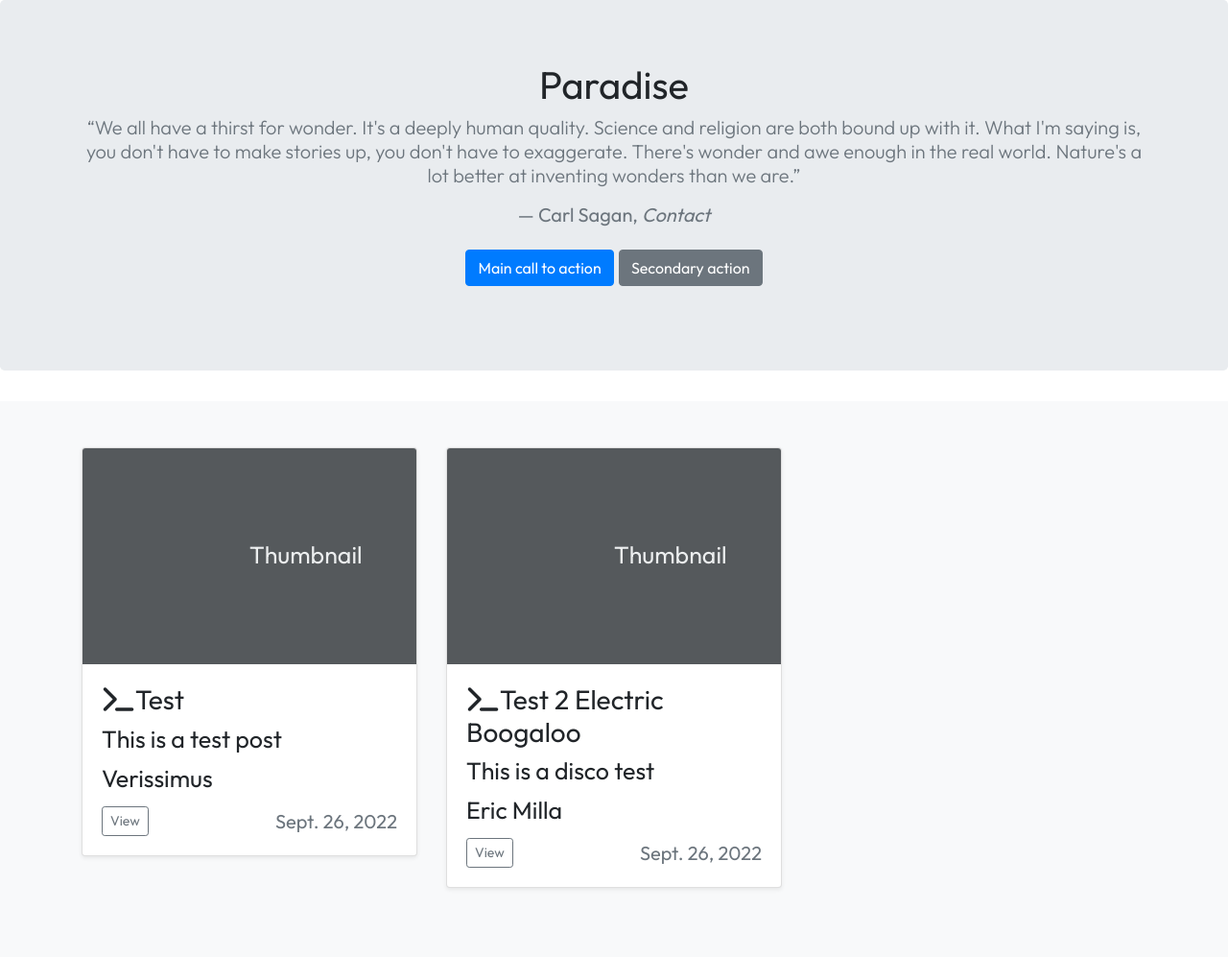
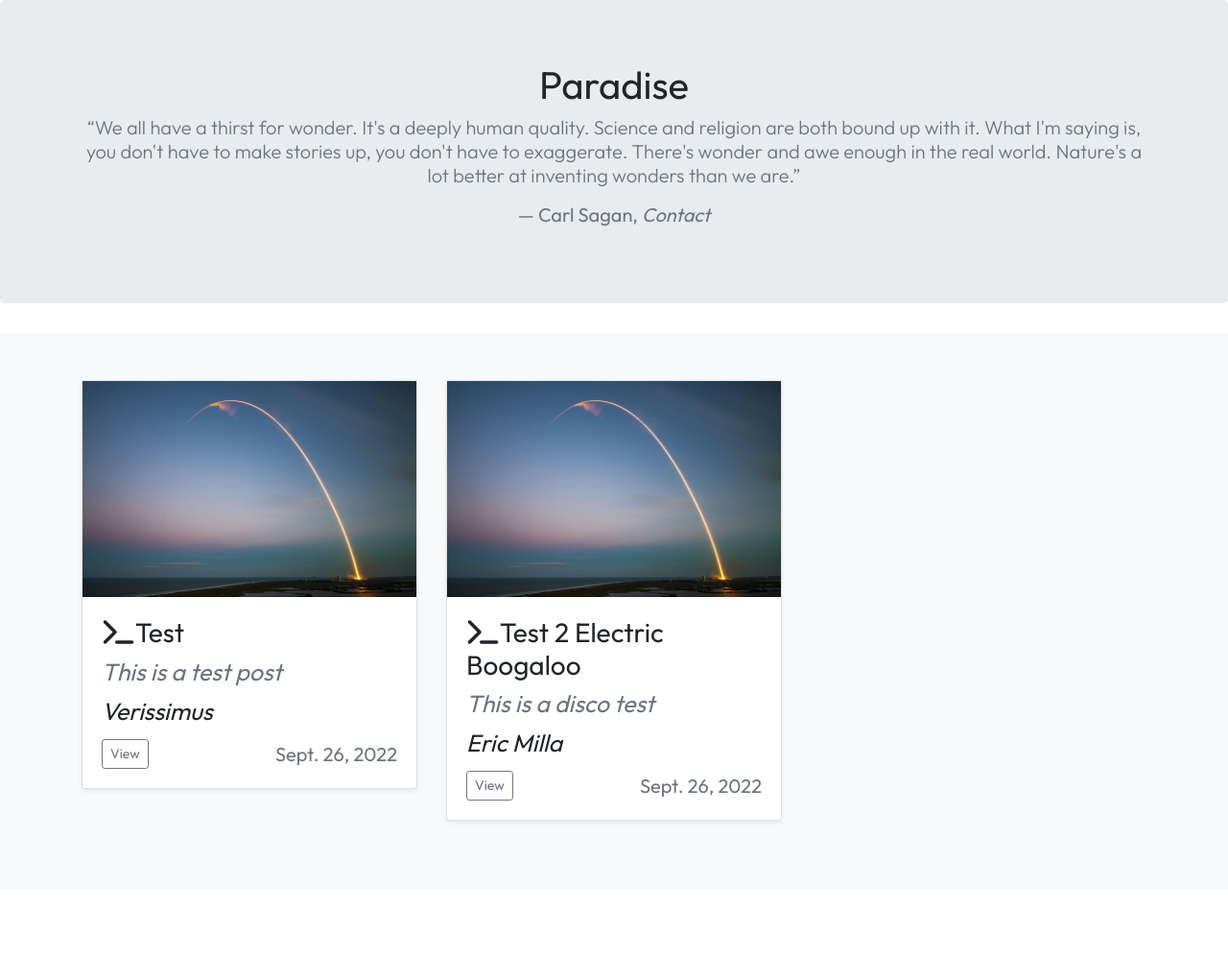
Before and after one commit to h3its/Paradise3, a Django app: page /posts in a window 1280 px wide. Shown: the part 58-1055 px from the top of the page at 96% size. After the commit the page ends 916 px from the top, so only its background shows below. Run offline with Django 4.2, Linux system fonts and the light colour scheme; data comes from the database, SQL or seed files in the repository; both versions use the stored data as it was after the commit; some web fonts are replaced.

Commit message:
a lot of changes

```diff
--- a/blog/models.py
+++ b/blog/models.py
@@ -24,6 +24,6 @@ class Post(models.Model):
     Date = models.DateField(auto_now_add=True)
     Author = models.ForeignKey(Author, on_delete=models.CASCADE)
     Topic = models.ForeignKey(Topic, on_delete=models.CASCADE)
-    Image = models.ImageField(upload_to="static/", height_field=None, width_field=None, blank=True, null=True)
+    Image = models.CharField(max_length=100)
     def __str__(self):
         return self.Title
--- a/blog/templates/blog/all_posts.html
+++ b/blog/templates/blog/all_posts.html
@@ -1,6 +1,7 @@
 {% extends 'blog/base.html' %}
 
 {% block content %}
+
     <main role="main">
 
   <section class="jumbotron text-center">
@@ -13,8 +14,10 @@
         <figcaption class="blockquote-footer">Carl Sagan, <cite title="Source Title">Contact</cite></figcaption>
       </figure>
       <p>
+        <!--
         <a href="#" class="btn btn-primary my-2">Main call to action</a>
         <a href="#" class="btn btn-secondary my-2">Secondary action</a>
+        -->
       </p>
     </div>
   </section>
@@ -25,15 +28,14 @@
       <div class="row">
 
       {% for Post in posts %}
-
+        {% load static %}
         <div class="col-md-4">
           <div class="card mb-4 shadow-sm">
-            <img src=""/>
-            <svg class="bd-placeholder-img card-img-top" width="100%" height="225" xmlns="" preserveAspectRatio="xMidYMid slice" focusable="false" role="img" aria-label="Placeholder: Thumbnail"><rect width="100%" height="100%" fill="#55595c"></rect><text x="50%" y="50%" fill="#eceeef" dy=".3em">Thumbnail</text></svg>
+            <img src="{% static Post.Image %}" alt="image" width="100%" height="225"/>
             <div class="card-body">
               <h3 class="card-title"><i class="fa-solid fa-terminal"></i>{{ Post.Title }}</h3>
-              <p class="card-text">{{ Post.Description }}</p>
-              <p class="card-text">{{ Post.Author }}</p>
+              <p class="text-muted"><em>{{ Post.Description }}</em></p>
+              <p class="card-text"><em>{{ Post.Author }}</em></p>
               <div class="d-flex justify-content-between align-items-center">
                 <div class="btn-group">
                   <a href="{% url 'blog:single_post' Post.pk %}"><button type="button" class="btn btn-sm btn-outline-secondary">View</button></a>
--- a/blog/templates/blog/single_post.html
+++ b/blog/templates/blog/single_post.html
@@ -6,7 +6,7 @@
   <div class="row">
     <div class="col-md-8 blog-main">
       <hr>
-      <img src="{% static post.Image %}"/>
+      <img src="{% static post.Image %}" height="500px"/>
       <hr>
 
       <div class="blog-post">
@@ -35,6 +35,6 @@
     </aside><!-- /.blog-sidebar -->
 
   </div><!-- /.row -->
-
+  </div>
 </main>
 {% endblock %}
```
Also changed, not shown: blog/migrations/0006_alter_post_image.py (added), blog/static/wp2284591-spacex-wallpapers.jpg (renamed from static/wp2284591-spacex-wallpapers.jpg), db.sqlite3.
